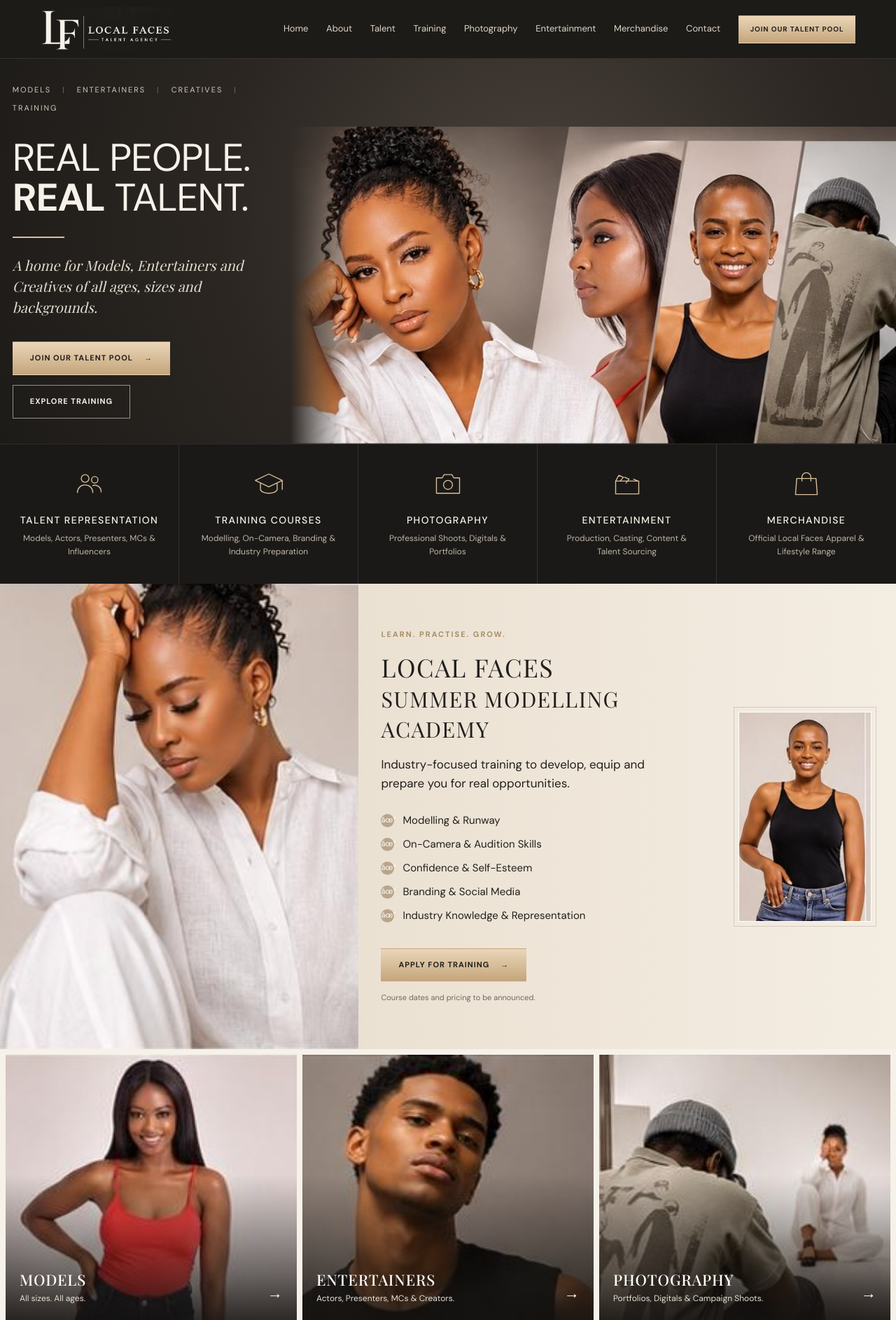
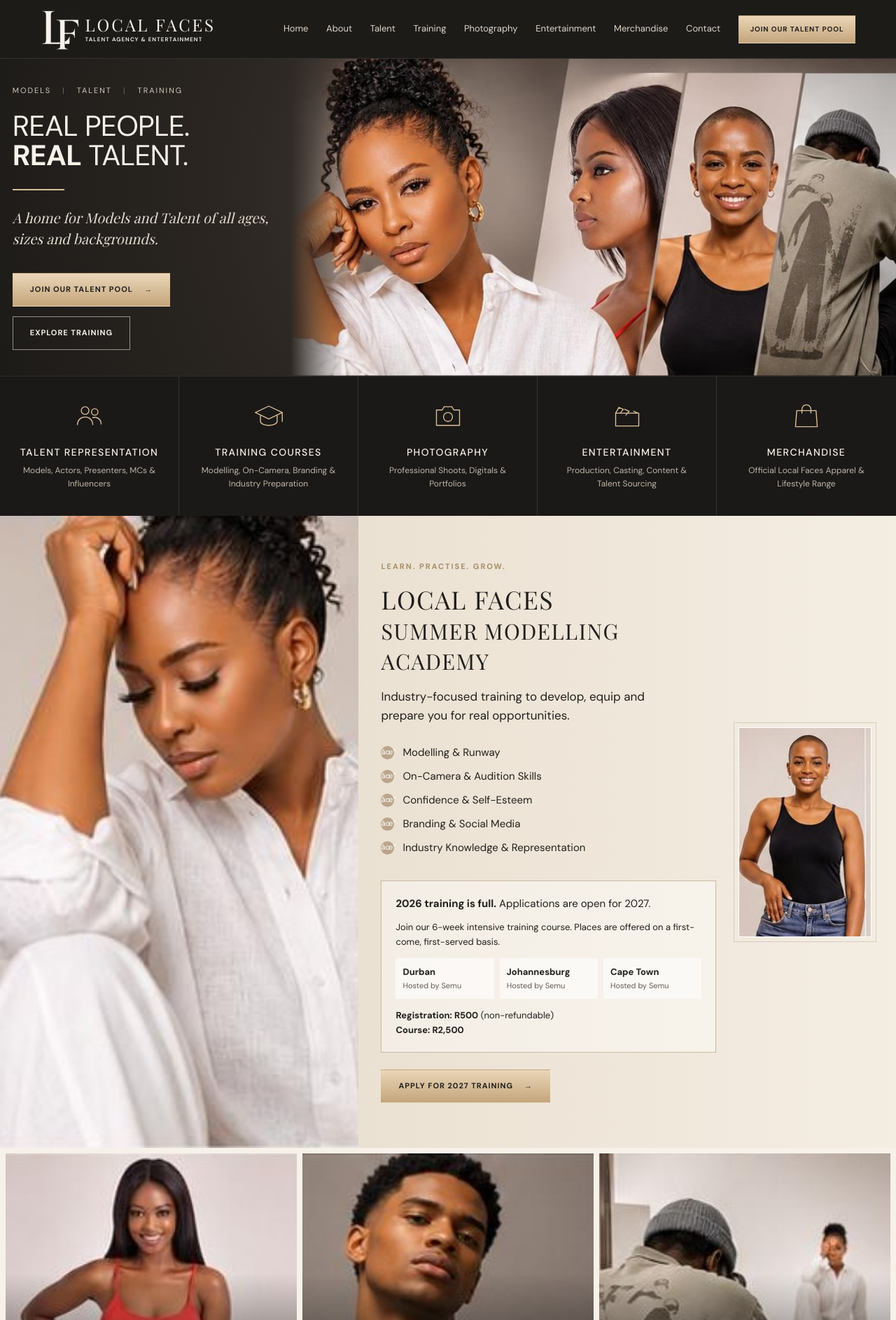
Before and after one commit to spheleleMakau/localF, a Django app: page / in a window 1280 px wide. Shown: the top 1886 px of the page at 70% size. Run offline with Django 5.2, Linux system fonts and the light colour scheme.

Commit message:
Improve agency training and application pages
Co-authored-by: Copilot <223556219+Copilot@users.noreply.github.com>

```diff
--- a/agency/urls.py
+++ b/agency/urls.py
@@ -5,4 +5,5 @@ from . import views
 
 urlpatterns = [
     path("", views.home, name="home"),
+    path("join/", views.join, name="join"),
 ]
--- a/agency/views.py
+++ b/agency/views.py
@@ -3,3 +3,7 @@ from django.shortcuts import render
 
 def home(request):
     return render(request, "agency/home.html")
+
+
+def join(request):
+    return render(request, "agency/join.html")
--- a/camp/tests.py
+++ b/camp/tests.py
@@ -100,7 +100,7 @@ class CampPagesTests(TestCase):
         self.assertTrue(response.context["form"]["age"].field.required)
         self.assertTrue(response.context["form"]["city"].field.required)
         self.assertTrue(response.context["form"]["town"].field.required)
-        self.assertContains(response, 'hidden>Disclaimer: Applications for the Kids category')
+        self.assertContains(response, 'hidden>Applications for the Kids category are open for 2027.')
         content = response.content.decode()
         self.assertLess(
             content.index('id="kids-application-notice"'),
--- a/static/agency/css/site.css
+++ b/static/agency/css/site.css
@@ -24,7 +24,12 @@ h1, h2, p { margin-top: 0; }
 .skip-link:focus { top: 1rem; }
 
 .site-header { position: sticky; z-index: 20; top: 0; display: flex; align-items: center; justify-content: space-between; gap: 24px; min-height: 84px; padding: 0 4.5%; background: var(--dark); color: var(--paper); border-bottom: 1px solid rgba(246,241,233,.1); }
-.brand img { width: 190px; height: auto; }
+.brand { display: inline-flex; flex-shrink: 0; align-items: center; gap: 8px; color: var(--paper); }
+.brand-monogram { display: block; flex: none; width: 56px; height: 63px; overflow: hidden; }
+.brand-monogram img { width: 190px; max-width: none; height: auto; }
+.brand-wordmark { display: flex; flex-direction: column; white-space: nowrap; }
+.brand-name { font: 400 24px/1.2 var(--serif); letter-spacing: .12em; text-transform: uppercase; }
+.brand-tagline { font-size: 8px; font-weight: 600; letter-spacing: .13em; text-transform: uppercase; }
 .primary-navigation { display: flex; align-items: center; gap: clamp(14px, 2vw, 30px); }
 .primary-navigation > a:not(.button) { position: relative; padding: 6px 0; color: #ddd5c9; font-size: 13px; transition: color .2s; }
 .primary-navigation > a:not(.button)::after { position: absolute; right: 0; bottom: 0; left: 0; height: 1px; background: var(--champagne); content: ""; transform: scaleX(0); transition: transform .25s; }
@@ -46,9 +51,9 @@ h1, h2, p { margin-top: 0; }
 
 .hero { position: relative; display: grid; grid-template-columns: 31% 69%; min-height: 0; overflow: hidden; background: radial-gradient(circle at 60% 40%, #4a423b 0%, #2b2622 55%, #1d1b18 100%); color: var(--paper); }
 .hero-copy { position: relative; z-index: 3; align-self: center; padding: 36px 0 36px 4.5%; margin-right: -4%; }
-.hero-tags { display: flex; flex-wrap: wrap; gap: 8px 0; margin-bottom: 34px; font-size: 11px; letter-spacing: .18em; text-transform: uppercase; color: #d4cabd; }
+.hero-tags { display: flex; flex-wrap: wrap; gap: 8px 0; margin-bottom: 20px; font-size: 11px; letter-spacing: .18em; text-transform: uppercase; color: #d4cabd; }
 .hero-tags span:not(:last-child)::after { margin: 0 16px; color: #6f665c; content: "|"; }
-.hero h1 { margin: 0; font: 400 clamp(42px, 4.3vw, 66px)/1.04 var(--sans); letter-spacing: -.02em; }
+.hero h1 { margin: 0; font: 400 clamp(34px, 3.2vw, 48px)/1.04 var(--sans); letter-spacing: -.02em; }
 .hero h1 strong { font-weight: 700; }
 .hero-rule { display: block; width: 74px; height: 2px; margin: 26px 0 24px; background: var(--champagne); }
 .hero-intro { max-width: 380px; margin-bottom: 34px; color: #e5ddd0; font: italic 400 20px/1.5 var(--serif); }
@@ -75,6 +80,14 @@ h1, h2, p { margin-top: 0; }
 .checklist li { display: flex; align-items: center; gap: 12px; padding: 5px 0; font-size: 15px; }
 .checklist li::before { display: grid; flex: none; width: 19px; height: 19px; place-items: center; border-radius: 50%; background: #b9a58a; color: #fff; font-size: 11px; content: "âœ“"; }
 .academy-portrait { align-self: center; justify-self: center; width: 190px; margin-right: 30px; border: 1px solid #fff; outline: 1px solid rgba(33,31,28,.15); outline-offset: 6px; height: 300px; object-fit: cover; }
+.training-details { max-width: 700px; margin: 0 0 24px; padding: 20px; border: 1px solid #c9b9a2; background: rgba(255,255,255,.4); color: var(--ink); font-size: 13px; }
+.training-details p { margin: 0 0 12px; }
+.training-details .training-status { font-size: 15px; }
+.training-locations { display: grid; grid-template-columns: repeat(3, minmax(0, 1fr)); gap: 8px; margin: 0 0 14px; padding: 0; list-style: none; }
+.training-locations li { padding: 10px; background: rgba(255,255,255,.6); }
+.training-locations strong, .training-locations span { display: block; }
+.training-locations span { color: #655b4f; font-size: 11px; }
+.training-details .training-fees { margin-bottom: 0; }
 
 .talent { display: grid; grid-template-columns: repeat(3, 1fr); gap: 8px; padding: 8px; background: var(--paper); }
 .tile { position: relative; display: block; min-height: 380px; overflow: hidden; background: #222; }
--- a/static/camp/css/training.css
+++ b/static/camp/css/training.css
@@ -735,6 +735,9 @@
     animation: none;
   }
 }
+
+.camp-page .form-campaign-art img,
+.camp-page .form-campaign-art:hover img { object-position: center; transform: none; }
 .camp-page .form-campaign-secondary {
   background-image:
     linear-gradient(rgba(24, 19, 13, .08), rgba(24, 19, 13, .12)),
--- /dev/null
+++ b/templates/agency/_training_details.html
@@ -0,0 +1,10 @@
+<div class="training-details">
+  <p class="training-status"><strong>2026 training is full.</strong> Applications are open for 2027.</p>
+  <p>Join our 6-week intensive training course. Places are offered on a first-come, first-served basis.</p>
+  <ul class="training-locations" aria-label="2027 training locations">
+    <li><strong>Durban</strong><span>Hosted by Semu</span></li>
+    <li><strong>Johannesburg</strong><span>Hosted by Semu</span></li>
+    <li><strong>Cape Town</strong><span>Hosted by Semu</span></li>
+  </ul>
+  <p class="training-fees"><strong>Registration: R500</strong> (non-refundable)<br><strong>Course: R2,500</strong></p>
+</div>
--- a/templates/agency/home.html
+++ b/templates/agency/home.html
@@ -1,16 +1,16 @@
 {% extends "base.html" %}
 {% load static %}
 {% block title %}Local Faces — Real People. Real Talent.{% endblock %}
-{% block description %}A home for models, entertainers and creatives of all ages, sizes and backgrounds. Discover training, representation, photography and entertainment at Local Faces.{% endblock %}
+{% block description %}A home for models and talent of all ages, sizes and backgrounds. Discover training, representation, photography and entertainment at Local Faces.{% endblock %}
 {% block content %}
   <section class="hero" aria-labelledby="hero-title">
     <div class="hero-copy">
-      <p class="hero-tags"><span>Models</span><span>Entertainers</span><span>Creatives</span><span>Training</span></p>
+      <p class="hero-tags"><span>Models</span><span>Talent</span><span>Training</span></p>
       <h1 id="hero-title">REAL PEOPLE.<br><strong>REAL</strong> TALENT.</h1>
       <span class="hero-rule"></span>
-      <p class="hero-intro">A home for Models, Entertainers and Creatives of all ages, sizes and backgrounds.</p>
+      <p class="hero-intro">A home for Models and Talent of all ages, sizes and backgrounds.</p>
       <div class="hero-actions">
-        <a class="button button-champagne" href="#join">Join our talent pool <span aria-hidden="true">→</span></a>
+        <a class="button button-champagne" href="{% url 'join' %}">Join our talent pool <span aria-hidden="true">→</span></a>
         <a class="button button-ghost" href="#training">Explore training</a>
       </div>
     </div>
@@ -60,8 +60,8 @@
         <li>Branding &amp; Social Media</li>
         <li>Industry Knowledge &amp; Representation</li>
       </ul>
-      <a class="button button-champagne" href="{% url 'camp:apply' %}">Apply for training <span aria-hidden="true">→</span></a>
-      <p class="note">Course dates and pricing to be announced.</p>
+      {% include "agency/_training_details.html" %}
+      <a class="button button-champagne" href="{% url 'camp:apply' %}">Apply for 2027 training <span aria-hidden="true">→</span></a>
     </div>
     <img class="academy-portrait" src="{% static 'agency/img/academy-portrait.jpg' %}" alt="Smiling model in a black top and jeans" width="190" height="300" loading="lazy">
   </section>
@@ -107,9 +107,9 @@
     <h2 id="join-title" class="visually-hidden">Develop. Shoot. Perform. Get represented.</h2>
     <p class="join-lead">Your journey starts here. Discover your potential and become part of Local Faces.</p>
     <div class="join-actions">
-      <a class="button button-champagne" href="#contact">Join our talent pool <span aria-hidden="true">→</span></a>
+      <a class="button button-champagne" href="{% url 'join' %}">Join our talent pool <span aria-hidden="true">→</span></a>
       <a class="button button-ghost" href="#contact">Contact our team</a>
     </div>
-    <p class="note">Registration and contact details will be added once approved details are available.</p>
+    <p class="note">More talent pool application details are coming soon.</p>
   </section>
 {% endblock %}
--- a/templates/base.html
+++ b/templates/base.html
@@ -5,7 +5,7 @@
     <meta charset="utf-8">
     <meta name="viewport" content="width=device-width, initial-scale=1">
     <meta name="theme-color" content="#1d1b18">
-    <meta name="description" content="{% block description %}Local Faces Talent Agency & Entertainment — a home for models, entertainers and creatives of all ages, sizes and backgrounds.{% endblock %}">
+    <meta name="description" content="{% block description %}Local Faces Talent Agency & Entertainment — a home for models and talent of all ages, sizes and backgrounds.{% endblock %}">
     <title>{% block title %}Local Faces — Talent Agency & Entertainment{% endblock %}</title>
     <link rel="preconnect" href="https://fonts.googleapis.com">
     <link rel="preconnect" href="https://fonts.gstatic.com" crossorigin>
@@ -16,8 +16,9 @@
   <body>
     <a class="skip-link" href="#main-content">Skip to content</a>
     <header class="site-header" data-header>
-      <a class="brand" href="{% url 'home' %}" aria-label="Local Faces Talent Agency home">
-        <img src="{% static 'agency/img/logo-light.png' %}" alt="Local Faces Talent Agency" width="605" height="200">
+      <a class="brand" href="{% url 'home' %}" aria-label="Local Faces Talent Agency and Entertainment home">
+        <span class="brand-monogram"><img src="{% static 'agency/img/logo-light.png' %}" alt="" width="605" height="200"></span>
+        <span class="brand-wordmark" aria-hidden="true"><span class="brand-name">Local Faces</span><span class="brand-tagline">Talent Agency &amp; Entertainment</span></span>
       </a>
       <button class="menu-toggle" type="button" aria-expanded="false" aria-controls="primary-navigation" data-menu-toggle>
         <span class="menu-toggle-label">Menu</span>
@@ -32,7 +33,7 @@
         <a href="{% url 'home' %}#entertainment">Entertainment</a>
         <a href="{% url 'home' %}#merchandise">Merchandise</a>
         <a href="{% url 'home' %}#contact">Contact</a>
-        <a class="button button-small button-dark nav-join" href="{% url 'home' %}#join">Join our talent pool</a>
+        <a class="button button-small button-dark nav-join" href="{% url 'join' %}">Join our talent pool</a>
       </nav>
     </header>
     <main id="main-content">
@@ -40,8 +41,9 @@
     </main>
     <footer class="site-footer" id="contact">
       <div class="footer-main">
-        <a class="brand brand-footer" href="{% url 'home' %}" aria-label="Local Faces Talent Agency home">
-          <img src="{% static 'agency/img/logo-light.png' %}" alt="Local Faces Talent Agency" width="605" height="200" loading="lazy">
+        <a class="brand brand-footer" href="{% url 'home' %}" aria-label="Local Faces Talent Agency and Entertainment home">
+          <span class="brand-monogram"><img src="{% static 'agency/img/logo-light.png' %}" alt="" width="605" height="200" loading="lazy"></span>
+          <span class="brand-wordmark" aria-hidden="true"><span class="brand-name">Local Faces</span><span class="brand-tagline">Talent Agency &amp; Entertainment</span></span>
         </a>
         <p>Real people. Real talent.<br>Room to become.</p>
         <span class="footer-contact">Contact details to be confirmed</span>
```
Also changed, not shown: other parts of static/agency/css/site.css (+29 -5 lines), agency/tests.py (+28 -0 lines), templates/agency/join.html (added, +20 -0 lines), templates/camp/apply.html (+5 -4 lines), README.md.
